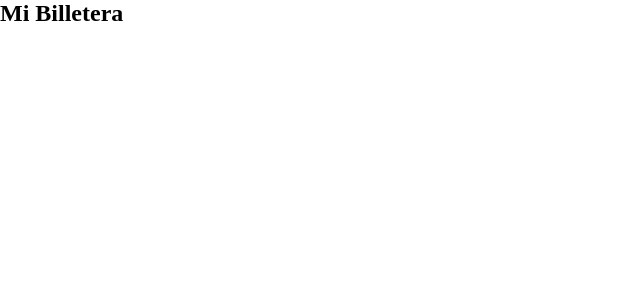
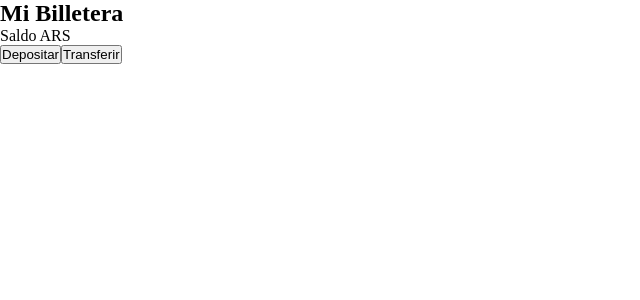
Before and after one commit to VictorMoyan0/Wallet, a React (Vite) app: page /menu in a window 1280 px wide. Shown: the top 300 px of the page, without its empty margins (0-640 px from the left). Built offline with nearby package versions, Linux system fonts and the light colour scheme.

Commit message:
agregando cosas al menu

```diff
--- a/src/components/Menu.jsx
+++ b/src/components/Menu.jsx
@@ -1,7 +1,12 @@
 function Menu() {
     return (
         <>
-            <h2>Mi Billetera</h2>
+            <div className="menu-options">
+                <h2>Mi Billetera</h2>
+                <p>Saldo ARS</p>
+                <button>Depositar</button>
+                <button>Transferir</button>
+            </div>
         </>
     );
 }
```
